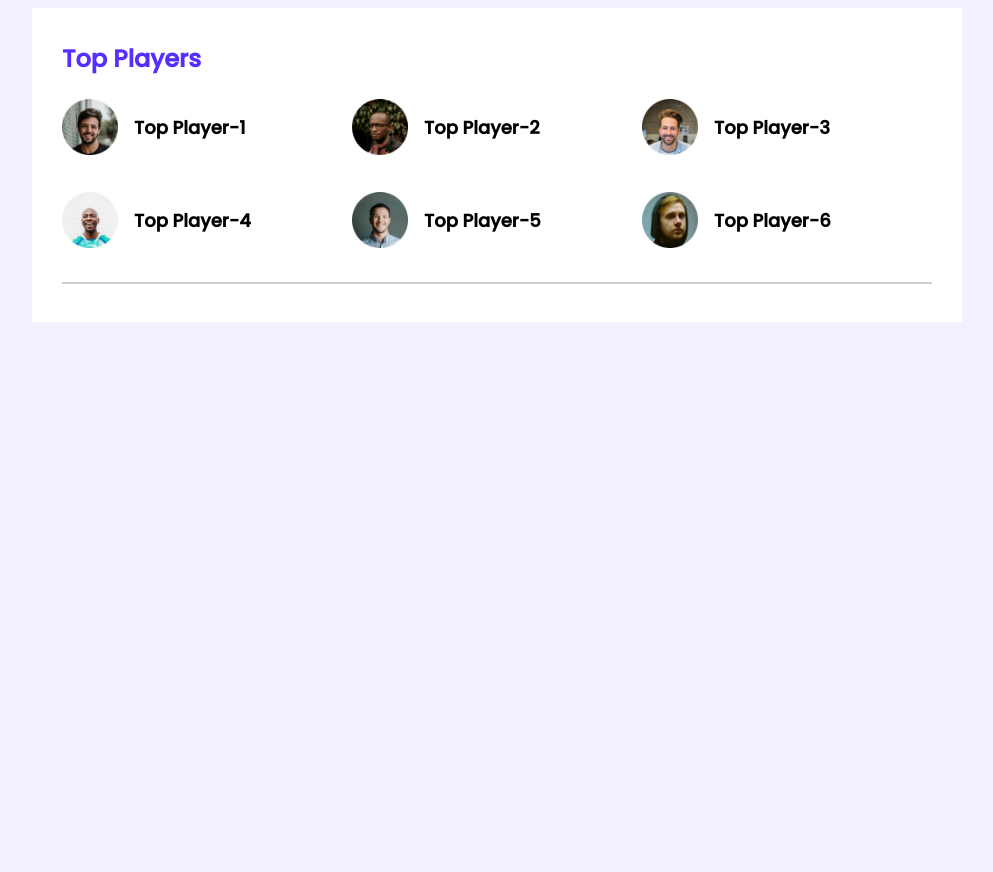
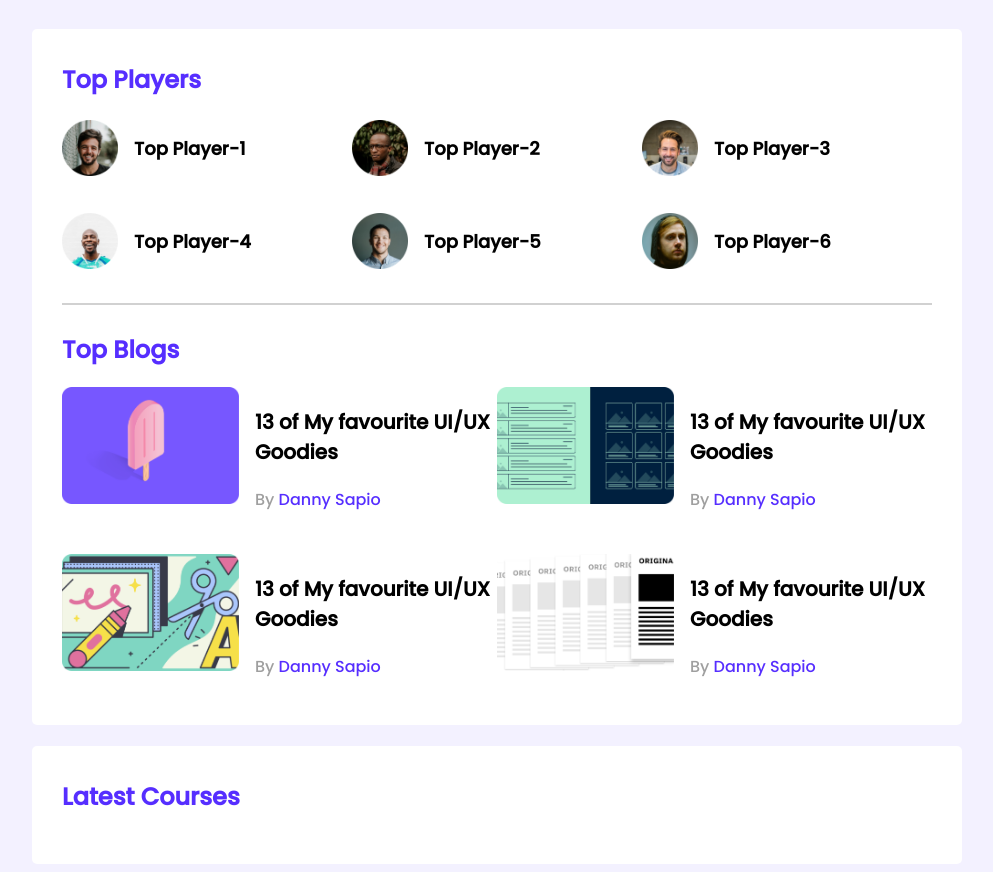
Before and after one commit to jobairshakib/leaderboard-CSS3, a plain HTML site: page index.html in a window 1280 px wide. Shown: the whole page, without its empty margins (143-1136 px from the left). Before the commit the page ends 800 px from the top, so only its background shows below. Drawn offline with Linux system fonts and the light colour scheme.

Commit message:
top blogs added

```diff
--- a/index.html
+++ b/index.html
@@ -48,6 +48,51 @@
                 </div>
             </div>
             <hr>
+            <div class="top-blogs">
+                <h2 class="section-title">Top Blogs</h2>
+                <div class="blogs">
+                    <article class="blog">
+                        <div class="thumbnail"><img src="images/blogs/blog-1.png" alt=""></div>
+                        <div class="blog-info">
+                            <h3 class="blog-title">
+                                13 of My favourite UI/UX Goodies
+                            </h3>
+                            <p class="blog-author">By <a>Danny Sapio</a></p>
+                        </div>
+                    </article>
+                    <article class="blog">
+                        <div class="thumbnail"><img src="images/blogs/blog-2.png" alt=""></div>
+                        <div class="blog-info">
+                            <h3 class="blog-title">
+                                13 of My favourite UI/UX Goodies
+                            </h3>
+                            <p class="blog-author">By <a>Danny Sapio</a></p>
+                        </div>
+                    </article>
+                    <article class="blog">
+                        <div class="thumbnail"><img src="images/blogs/blog-3.png" alt=""></div>
+                        <div class="blog-info">
+                            <h3 class="blog-title">
+                                13 of My favourite UI/UX Goodies
+                            </h3>
+                            <p class="blog-author">By <a>Danny Sapio</a></p>
+                        </div>
+                    </article>
+                    <article class="blog">
+                        <div class="thumbnail"><img src="images/blogs/blog-4.png" alt=""></div>
+                        <div class="blog-info">
+                            <h3 class="blog-title">
+                                13 of My favourite UI/UX Goodies
+                            </h3>
+                            <p class="blog-author">By <a>Danny Sapio</a></p>
+                        </div>
+                    </article>
+                </div>
+            </div>
+        </section>
+        <!-- Latest Courses -->
+        <section class="container">
+            <h2 class="section-title">Latest Courses</h2>
         </section>
     </main>
 </body>
--- a/styles/style.css
+++ b/styles/style.css
@@ -8,15 +8,19 @@ body{
 }
 main{
     display: flex;
-    justify-content: center;
+    flex-direction: column;
+    align-items: center;
 }
 .container{
     background-color: #FFFFFF;
     width: 870px;
     padding: 30px;
+    border-radius: 5px;
+    margin-top: 21px;
 }
 hr{
     border: 1px solid #D1D1D1;
+    margin-bottom: 27px;
 }
 /* top players style */
 .top-players{
@@ -44,3 +48,33 @@ hr{
     margin-left: 16px;
     font-size: 18px;
 }
+/* ------------------
+        top-blogs style
+------------------------*/
+.blogs{
+    display: grid;
+    grid-template-columns: repeat(2,1fr);
+    grid-row-gap: 26px;
+}
+.blog{
+    display: flex;
+}
+.blog .thumbnail img{
+    height: 117px;
+    width: 177px;
+}
+.blog-info{
+    margin-left: 16px;
+}
+.blog-title{
+    font-size: 20px;
+}
+.blog-author{
+    color: #9F9F9F;
+    font-size: 16px;
+}
+.blog-author a{
+    text-decoration: none;
+    font-size: 16px;
+    color: #562EFF;
+}
```
